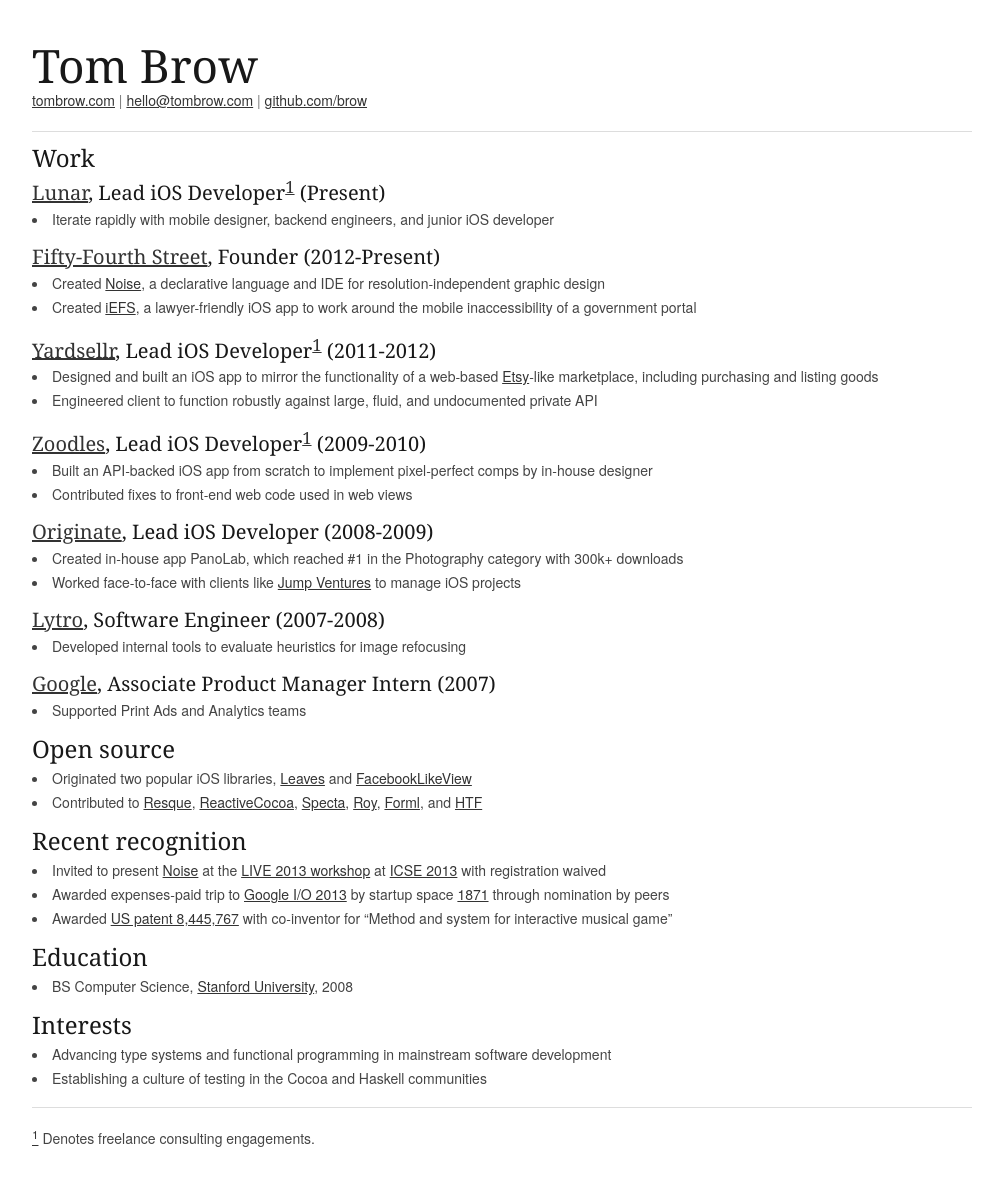
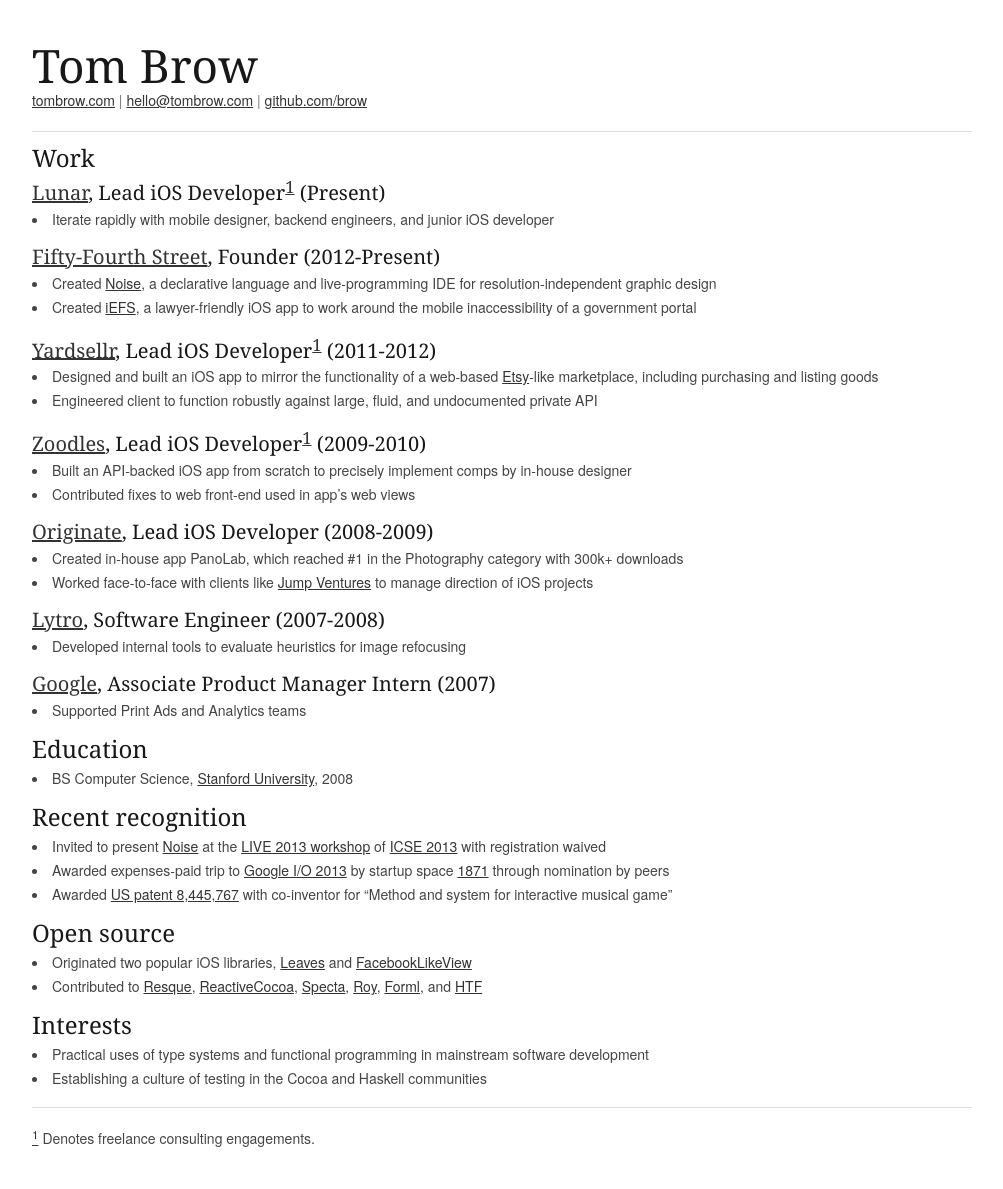
Before and after one commit to brow/rebeccabutler.org, a Jekyll site: the page built from cv/index.md, in a window 1280 px wide. Shown: the whole page, without its empty margins (138-1141 px from the left). Built offline with Jekyll 4.4.1, drawn with Linux system fonts in a browser that asks for light colours; Markdown is read by kramdown in place of the engine named in the settings.

Commit message:
order and copy tweaks

```diff
--- a/cv/index.md
+++ b/cv/index.md
@@ -8,7 +8,7 @@
 * Iterate rapidly with mobile designer, backend engineers, and junior iOS developer
 
 ### [Fifty-Fourth Street], Founder (2012-Present)
-* Created [Noise], a declarative language and IDE for resolution-independent graphic design
+* Created [Noise], a declarative language and live-programming IDE for resolution-independent graphic design
 * Created [iEFS], a lawyer-friendly iOS app to work around the mobile inaccessibility of a government portal
 
 ### [Yardsellr], Lead iOS Developer<sup><a href="#1">1</a></sup> (2011-2012)
@@ -16,12 +16,12 @@
 * Engineered client to function robustly against large, fluid, and undocumented private API
 
 ### [Zoodles], Lead iOS Developer<sup><a href="#1">1</a></sup> (2009-2010)
-* Built an API-backed iOS app from scratch to implement pixel-perfect comps by in-house designer
-* Contributed fixes to front-end web code used in web views
+* Built an API-backed iOS app from scratch to precisely implement comps by in-house designer
+* Contributed fixes to web front-end used in app's web views
 
 ### [Originate], Lead iOS Developer (2008-2009)
 * Created in-house app PanoLab, which reached #1 in the Photography category with 300k+ downloads
-* Worked face-to-face with clients like [Jump Ventures] to manage iOS projects
+* Worked face-to-face with clients like [Jump Ventures] to manage direction of iOS projects
 
 ### [Lytro], Software Engineer (2007-2008)
 * Developed internal tools to evaluate heuristics for image refocusing
@@ -29,20 +29,20 @@
 ### [Google], Associate Product Manager Intern (2007)
 * Supported Print Ads and Analytics teams
 
+## Education
+* BS Computer Science, [Stanford University], 2008
+
+## Recent recognition
+* Invited to present [Noise] at the [LIVE 2013 workshop] of [ICSE 2013] with registration waived
+* Awarded expenses-paid trip to [Google I/O 2013] by startup space [1871] through nomination by peers
+* Awarded [US patent 8,445,767] with co-inventor for "Method and system for interactive musical game"
+
 ## Open source
 * Originated two popular iOS libraries, [Leaves] and [FacebookLikeView]
 * Contributed to [Resque], [ReactiveCocoa], [Specta], [Roy], [Forml], and [HTF]
 
-## Recent recognition
-* Invited to present [Noise] at the [LIVE 2013 workshop] at [ICSE 2013] with registration waived
-* Awarded expenses-paid trip to [Google I/O 2013] by startup space [1871] through nomination by peers
-* Awarded [US patent 8,445,767] with co-inventor for "Method and system for interactive musical game"
-
-## Education
-* BS Computer Science, [Stanford University], 2008
-
 ## Interests
-* Advancing type systems and functional programming in mainstream software development
+* Practical uses of type systems and functional programming in mainstream software development
 * Establishing a culture of testing in the Cocoa and Haskell communities
 
 ---
```
